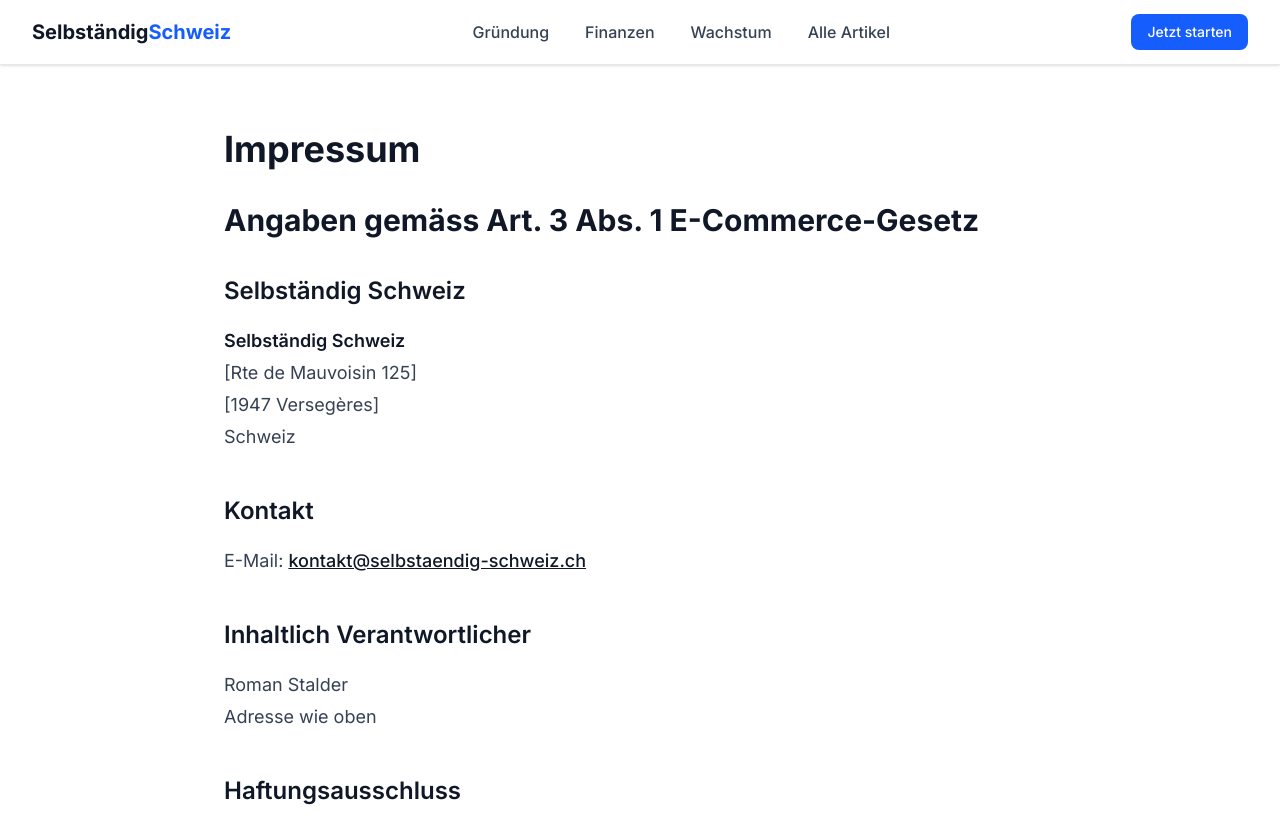
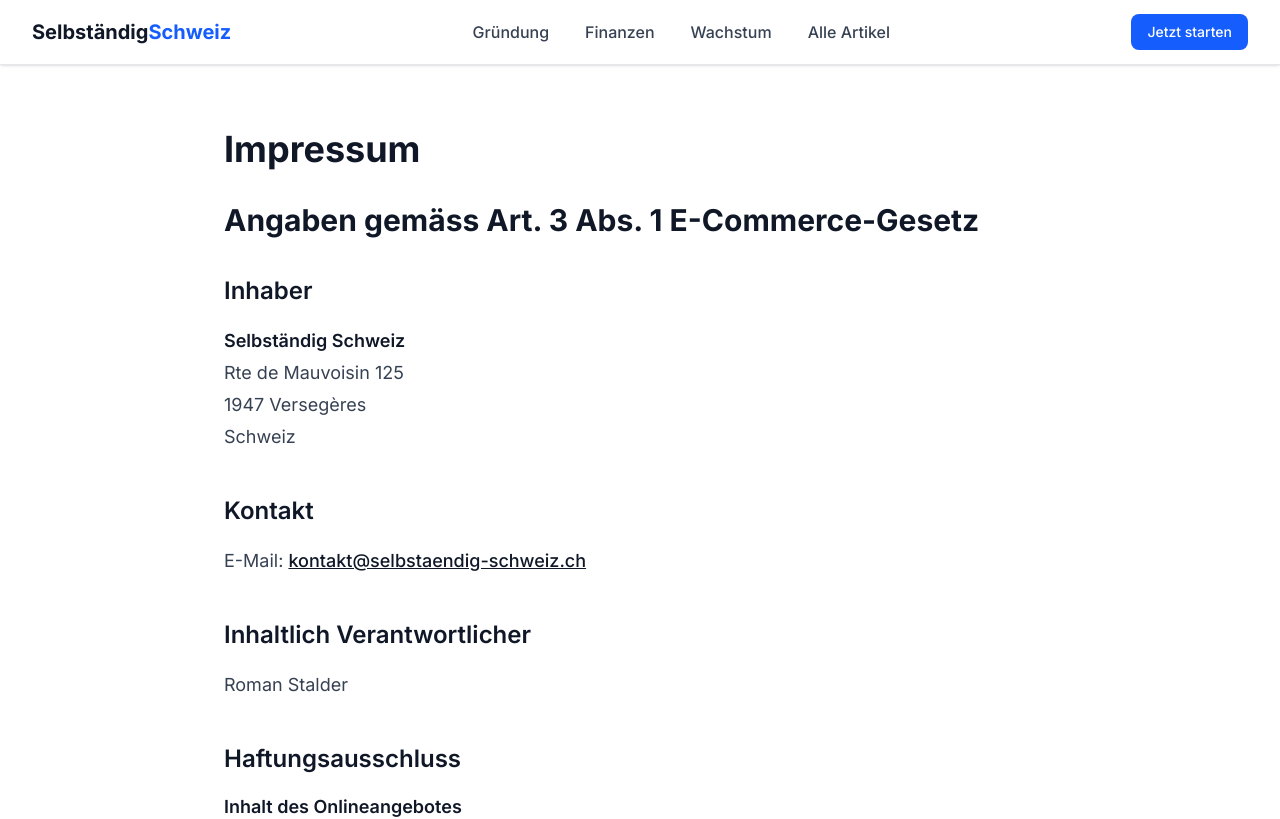
Before and after one commit to stalderrom/selbstaendig-schweiz, a Next.js app: page /impressum in a window 1280 px wide. Shown: the top 819 px of the page. Built offline with nearby package versions, Linux system fonts and the light colour scheme.

Commit message:
Fix Impressum: remove brackets from address, update heading

```diff
--- a/app/impressum/page.tsx
+++ b/app/impressum/page.tsx
@@ -23,11 +23,11 @@ export default function ImpressumPage() {
           <div className="prose prose-lg max-w-none">
             <h2>Angaben gemäss Art. 3 Abs. 1 E-Commerce-Gesetz</h2>
 
-            <h3>Selbständig Schweiz</h3>
+            <h3>Inhaber</h3>
             <p>
               <strong>Selbständig Schweiz</strong><br />
-              [Rte de Mauvoisin 125]<br />
-              [1947 Versegères]<br />
+              Rte de Mauvoisin 125<br />
+              1947 Versegères<br />
               Schweiz
             </p>
 
@@ -39,7 +39,6 @@ export default function ImpressumPage() {
             <h3>Inhaltlich Verantwortlicher</h3>
             <p>
               Roman Stalder<br />
-              Adresse wie oben
             </p>
 
             <h3>Haftungsausschluss</h3>
```
